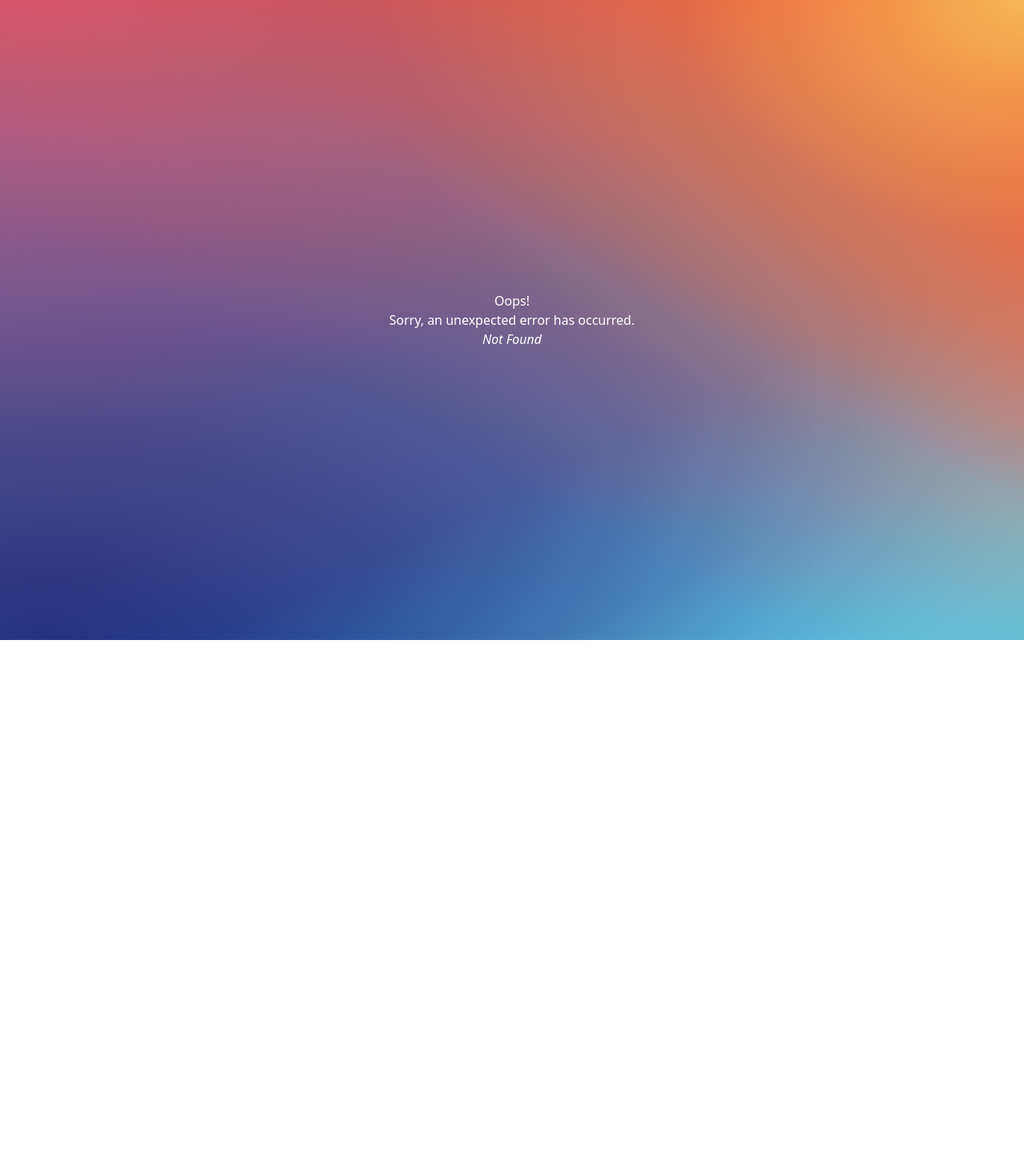
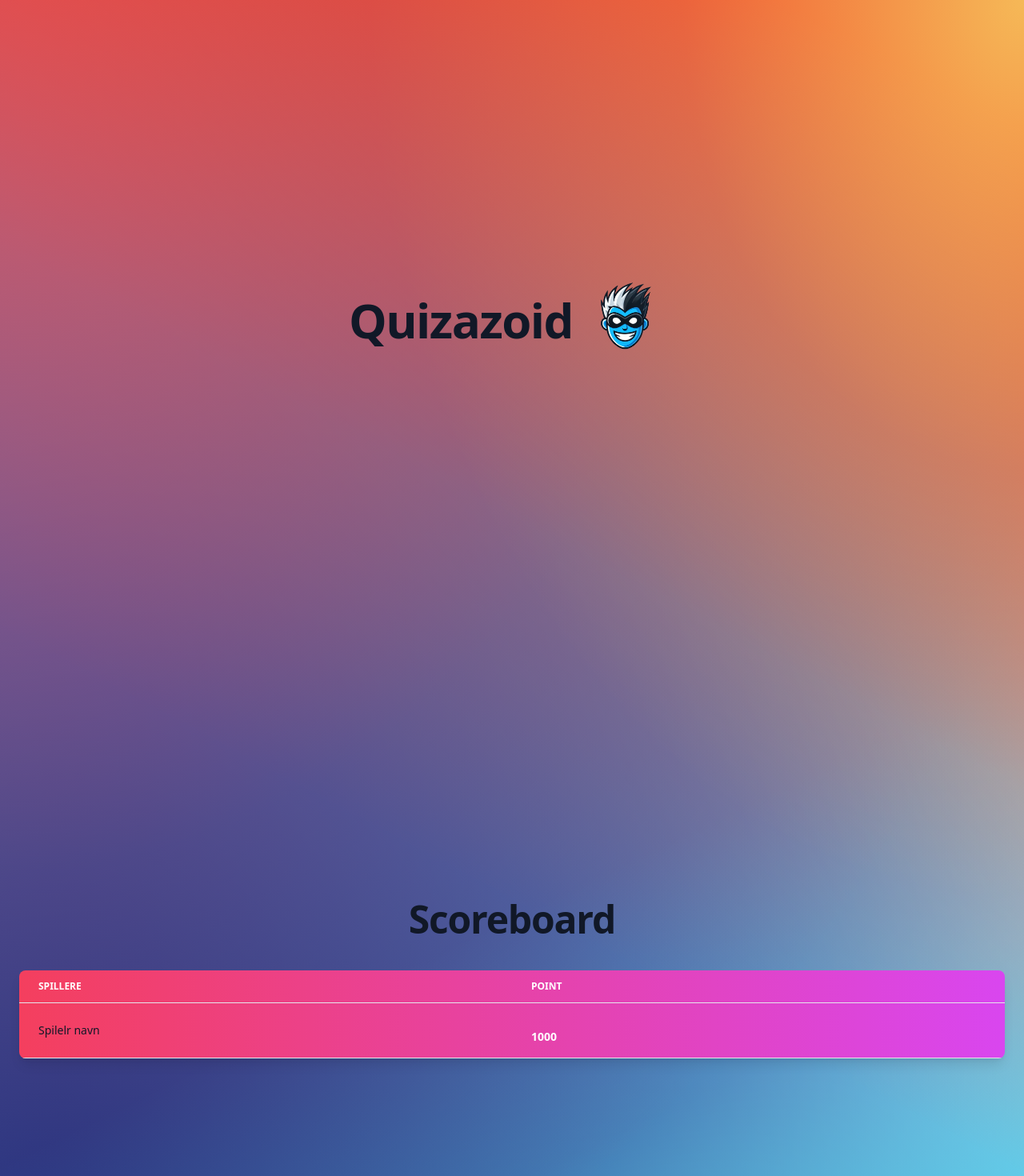
Before and after one commit to mhnnovicell/react-kahoot-clone, a React (Vite) app: page /scoreboard/1 in a window 1280 px wide. Before the commit this address had no page. Shown: the top 1470 px of the page at 80% size. Before the commit the page ends 800 px from the top, so only its background shows below. Built offline with nearby package versions, Linux system fonts and the light colour scheme.

Commit message:
Updated code

```diff
--- a/src/App.css
+++ b/src/App.css
@@ -34,4 +34,9 @@ html {
       rgba(78, 173, 235, 1) 19%,
       rgba(78, 173, 235, 0) 99%
     );
+  @apply overflow-x-hidden;
 }
+
+#root {
+  @apply w-full h-full;
+}
--- a/src/components/CreatePlayers.tsx
+++ b/src/components/CreatePlayers.tsx
@@ -42,6 +42,7 @@ export default function CreatePlayers() {
 
     const fetchAndSetPlayers = async () => {
       const players = await fetchPlayers();
+      console.log(players, 'players');
       if (isMounted) setDisplayValues(players);
     };
 
@@ -87,7 +88,7 @@ export default function CreatePlayers() {
   const navigate = useNavigate();
 
   useEffect(() => {
-    startGame ? navigate('/questions') : null;
+    startGame ? navigate('/questions/0') : null;
   }, [startGame]);
 
   return (
--- a/src/components/Questions.tsx
+++ b/src/components/Questions.tsx
@@ -1,6 +1,9 @@
 import { useEffect, useState, lazy } from 'react';
 import { client } from '../services/sanityClient';
 import { motion } from 'framer-motion';
+import logo1 from '../assets/logo1.png';
+import { useParams, useNavigate } from 'react-router-dom';
+import { supabase } from '../services/supabaseClient';
 
 const Countdown = lazy(() => import('../components/Countdown'));
 
@@ -8,6 +11,9 @@ export default function Questions() {
   const [answerData, setAnswers] = useState([]);
   const [question, setQuestion] = useState('');
   const [questionImage, setQuestionImage] = useState('');
+  const { id } = useParams(); // Get the route parameter
+  const [startTime, setStartTime] = useState(Date.now());
+  const [points, setPoints] = useState(0);
 
   useEffect(() => {
     let isMounted = true; // Add this line
@@ -19,6 +25,10 @@ export default function Questions() {
     return () => {
       isMounted = false; // Add this line
     };
+  }, []);
+
+  useEffect(() => {
+    setStartTime(Date.now());
   }, []);
 
   const getQuestionsFromSanity = async () => {
@@ -34,28 +44,76 @@ export default function Questions() {
       }`;
       client.fetch(query).then((questions) => {
         console.log(questions, 'questions');
-        setQuestion(questions[0].title);
+        console.log(questions[id], 'questions[id]');
+
+        setQuestion(questions[id].title);
         setQuestionImage(
-          questions[0].image.asset.url + '?h=500&max-h=600&format=webp',
+          questions[id].image.asset.url + '?h=500&max-h=600&format=webp',
         );
-        questions.forEach((question) => {
-          setAnswers(question.Questions);
-        });
+        setAnswers(questions[id].Questions);
       });
     } catch (error) {
       console.error(error);
     }
   };
 
-  console.log(answerData, 'questionsdata');
-  console.log(question, 'question');
+  console.log(answerData, 'answerData');
+
+  const navigate = useNavigate();
+
+  const handleClick = async (isCorrect) => {
+    const players = JSON.parse(sessionStorage.getItem('players')) || [];
+
+    const playerId = players[0].id;
+    if (!playerId) {
+      console.error('Player ID not found');
+      return;
+    }
+
+    const endTime = Date.now();
+    const timeTaken = (endTime - startTime) / 1000; // Time in seconds
+
+    console.log(isCorrect, 'isCorrect');
+
+    let earnedPoints = 0;
+    if (isCorrect) {
+      earnedPoints = Math.max(1000 - timeTaken * 100, 0); // Example scoring logic
+      earnedPoints = Math.round(earnedPoints); // Round to the nearest whole number
+    }
+
+    console.log(earnedPoints, 'earnedPoints');
+
+    setPoints((prevPoints) => prevPoints + earnedPoints);
+
+    try {
+      // Update points in Supabase
+      const { data, error } = await supabase
+        .from('players')
+        .update({ points: earnedPoints })
+        .eq('id', playerId)
+        .select();
+
+      if (error) {
+        throw error;
+      }
+    } catch (error) {
+      console.error('Error updating points:', error);
+    } finally {
+      console.log('Points updated:', data);
+      navigate(`/scoreboard/:id`);
+    }
+  };
 
   return (
     <div className="flex flex-col items-center w-full h-full p-6 mb-4">
-      <h1 className="my-6 text-4xl font-extrabold leading-none tracking-tight text-gray-900 md:text-5xl lg:text-6xl dark:text-white">
-        Quizazoid 🚀
-      </h1>
-      <h2 className="my-10 text-4xl font-extrabold leading-none tracking-tight text-center text-gray-900 md:text-5xl lg:text-5xl dark:text-white">
+      <div className="flex items-center justify-center w-full h-full p-6 mb-4">
+        <h1 className="text-4xl font-extrabold leading-none tracking-tight text-white md:text-5xl lg:text-6xl">
+          Quizazoid
+        </h1>
+        <img className="w-32 h-32 " src={logo1} alt="image description" />
+      </div>
+
+      <h2 className="my-10 text-4xl font-extrabold leading-none tracking-tight text-center text-transparent from-indigo-700 via-pink-700 to-fuchsia-700 bg-gradient-to-r bg-clip-text md:text-5xl ">
         {question}
       </h2>
       <Countdown></Countdown>
@@ -80,6 +138,7 @@ export default function Questions() {
               <button
                 className="w-full h-full p-20 m-4 text-3xl font-extrabold leading-none tracking-tight text-white rounded-lg shadow"
                 style={{ backgroundColor: data.backgroundColor.hex }}
+                onClick={() => handleClick(data.korrekt)}
               >
                 {data.answer}
               </button>
--- /dev/null
+++ b/src/components/Scoreboard.tsx
@@ -0,0 +1,81 @@
+import { useEffect, useState, lazy } from 'react';
+import logo1 from '../assets/logo1.png';
+import { useParams, useNavigate } from 'react-router-dom';
+
+const backgroundColors = [
+  'bg-gradient-to-r from-cyan-500 to-blue-500',
+  'bg-gradient-to-r from-sky-500 to-indigo-500',
+  'bg-gradient-to-r from-violet-500 to-fuchsia-500',
+  'bg-gradient-to-r from-purple-500 to-pink-500',
+  'bg-gradient-to-r from-teal-500 to-indigo-500',
+  'bg-gradient-to-r from-indigo-500 to-sky-500',
+  'bg-gradient-to-r from-rose-500 to-fuchsia-500',
+  'bg-gradient-to-r from-lime-500 to-emerald-500',
+  'bg-gradient-to-r from-red-500 to-orange-500',
+];
+
+const getRandomBackgroundColor = () => {
+  const randomIndex = Math.floor(Math.random() * backgroundColors.length);
+  return backgroundColors[randomIndex];
+};
+
+export default function Scoreboard() {
+  const [backgroundColor, setBackgroundColor] = useState('');
+
+  useEffect(() => {
+    setBackgroundColor(getRandomBackgroundColor());
+  }, []);
+
+  const { id } = useParams();
+  const currentId = parseInt(id, 10);
+
+  const handleClick = () => {
+    const nextId = currentId + 1;
+    navigate(`/scoreboard/${nextId}`);
+  };
+
+  return (
+    <>
+      <div className="flex items-center justify-center w-full h-screen p-6 mb-4">
+        <h1 className="text-4xl font-extrabold leading-none tracking-tight text-center text-gray-900 md:text-5xl lg:text-6xl dark:text-white">
+          Quizazoid
+        </h1>
+        <img className="w-32 h-32 " src={logo1} alt="image description" />
+      </div>
+
+      <div className="flex flex-col items-center self-center justify-center w-full h-screen p-6">
+        <h2 className="my-4 text-4xl font-extrabold leading-none tracking-tight text-left text-gray-900 md:text-5xl lg:text-5xl dark:text-white">
+          Scoreboard
+        </h2>
+        <div className="relative flex items-center justify-center w-full mt-6 overflow-x-auto rounded-lg shadow-lg">
+          <table className="w-full text-sm text-left text-white ">
+            <thead
+              className={`text-xs text-white font-bold uppercase ${backgroundColor} border-b `}
+            >
+              <tr>
+                <th scope="col" className="px-6 py-3">
+                  Spillere
+                </th>
+                <th scope="col" className="px-6 py-3">
+                  Point
+                </th>
+              </tr>
+            </thead>
+            <tbody>
+              <tr className={`${backgroundColor} border-b`}>
+                <td className="w-1/2 px-6 py-4 font-medium text-gray-900 whitespace-nowrap dark:text-white">
+                  Spilelr navn
+                </td>
+                <td className="px-6 py-4">
+                  <div className="flex items-center mt-4">
+                    <span className="text-sm font-bold text-white">1000</span>
+                  </div>
+                </td>
+              </tr>
+            </tbody>
+          </table>
+        </div>
+      </div>
+    </>
+  );
+}
--- /dev/null
+++ b/src/pages/ScoreboardPage.tsx
@@ -0,0 +1,11 @@
+import { lazy } from 'react';
+
+const Scoreboard = lazy(() => import('../components/Scoreboard'));
+
+export default function QuestionsPage() {
+  return (
+    <>
+      <Scoreboard />
+    </>
+  );
+}
--- a/src/services/playerService.js
+++ b/src/services/playerService.js
@@ -9,19 +9,32 @@ export const fetchPlayers = async () => {
   return data.map((player) => ({
     name: player.name,
     class: player.class,
+    isReady: player.isReady,
+    id: player.id,
+    points: player.points,
+    createdAt: player.created_at,
   }));
 };
 
 export const insertPlayer = async (name, color) => {
   const { data, error } = await supabase
     .from('players')
-    .insert({ name, class: color, isReady: true });
+    .insert({ name, class: color, isReady: true, points: 0 })
+    .select();
   if (error) {
     console.error(error);
   } else {
+    console.log(data, 'data');
     // Add player to sessionStorage
     const players = JSON.parse(sessionStorage.getItem('players')) || [];
-    players.push({ name, class: color, isReady: true });
+    players.push({
+      name,
+      class: color,
+      isReady: true,
+      points: 0,
+      id: data[0].id,
+      createdAt: data[0].created_at,
+    });
     sessionStorage.setItem('players', JSON.stringify(players));
   }
 };
```
Also changed, not shown: src/main.jsx (+6 -1 lines), 1 other file (tests, documents, lock files or other folders).
